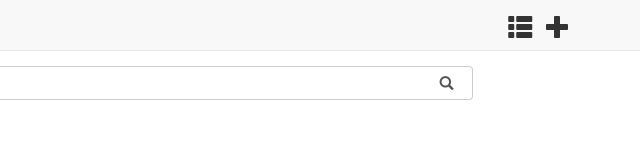
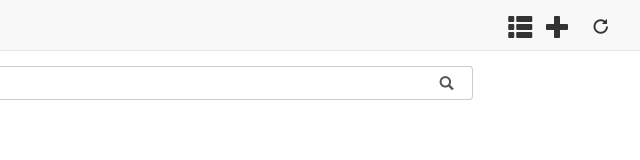
Before and after one commit to sankalplakhina/angular-card-app, a website: page index_dev.html in a window 1280 px wide. Shown: the full height of the page, 640-1280 px from the left. Drawn offline with nearby package versions, Linux system fonts and the light colour scheme; some packages are replaced by stand-ins of ours; a script that the page names is missing; files whose address does not match are found by name.

Commit message:
# Clear localstorage button CSS fix

```diff
--- a/app/css/app.css
+++ b/app/css/app.css
@@ -42,7 +42,7 @@ body {
 
 .reset-icon {
     float: right;
-    margin-right: -150px;
+    margin-right: -100px;
     margin-top: 6px;
 }
 
```
Also changed, not shown: build/css/app.min.css.
